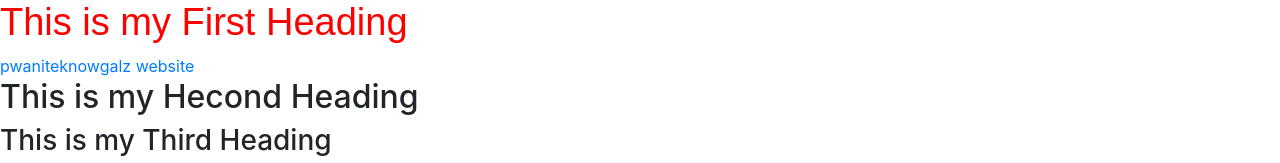
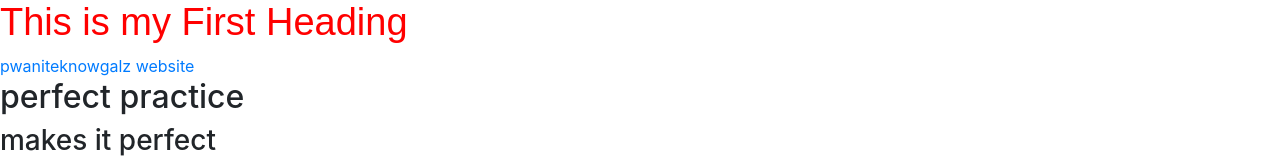
Before and after one commit to Ayako1962/Ayako1962.github.io, a plain HTML site: page index.html in a window 1280 px wide. Shown: the top 163 px of the page. Drawn offline with nearby package versions, Linux system fonts and the light colour scheme; grey boxes are pictures that could not be loaded.

Commit message:
changed index.html
i have changed h2 and h3 headings

```diff
--- a/index.html
+++ b/index.html
@@ -11,8 +11,8 @@
 
          <a href="https://pwaniteknowgalz.org/">pwaniteknowgalz website</a>
 
-      	<h2>This is my Hecond Heading</h2>
-      	<h3>This is my Third Heading</h3>
+      	<h2>perfect practice</h2>
+      	<h3>makes it perfect</h3>
          <img src="images/nature.jpg" alt="photo of nature" width="104" height="142">
 
          <iframe width="560" height="315" src="https://www.youtube.com/embed/avGev7Oy0OM" title="YouTube video player" frameborder="0" allow="accelerometer; autoplay; clipboard-write; encrypted-media; gyroscope; picture-in-picture" allowfullscreen></iframe>
```
